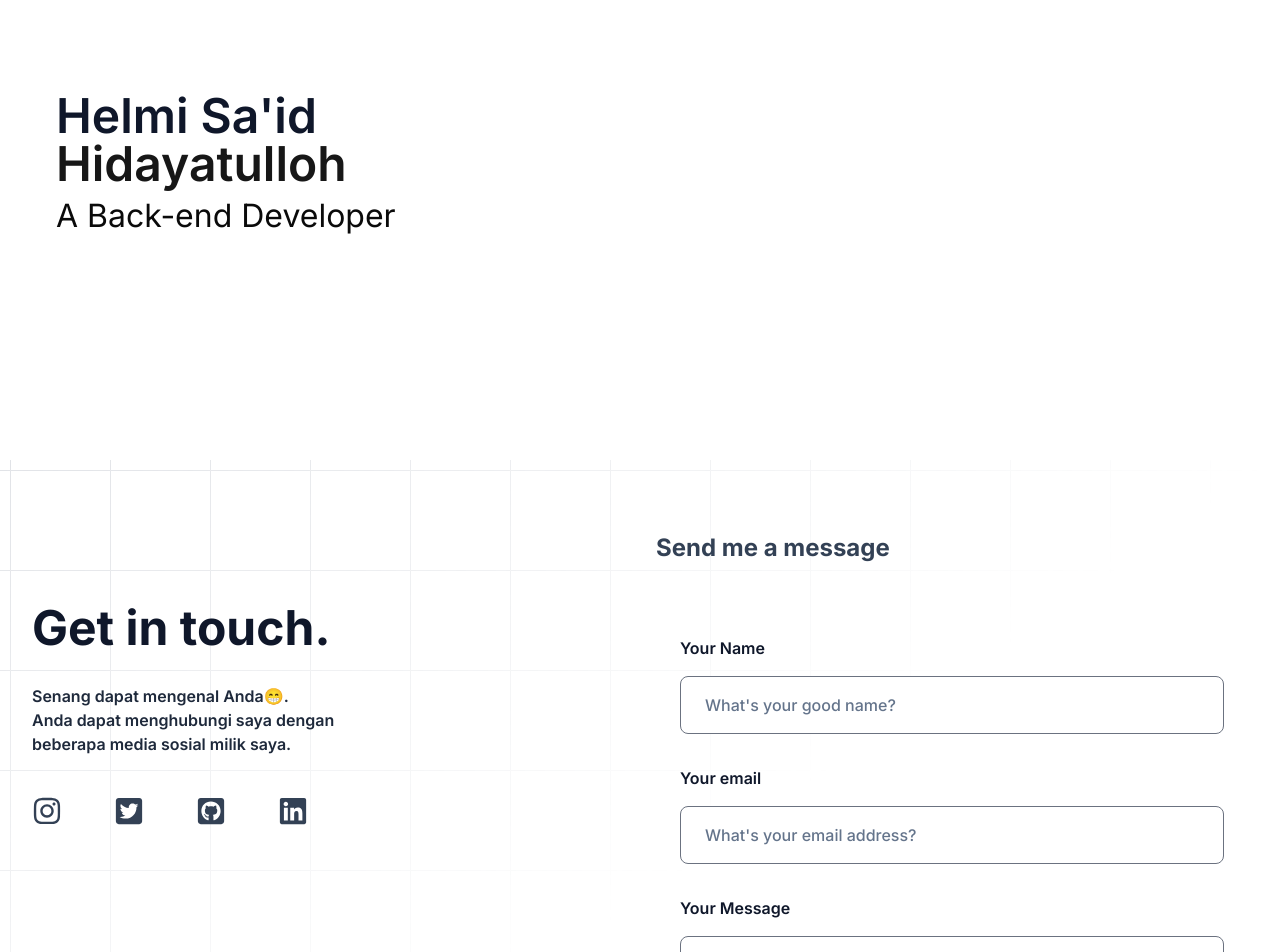
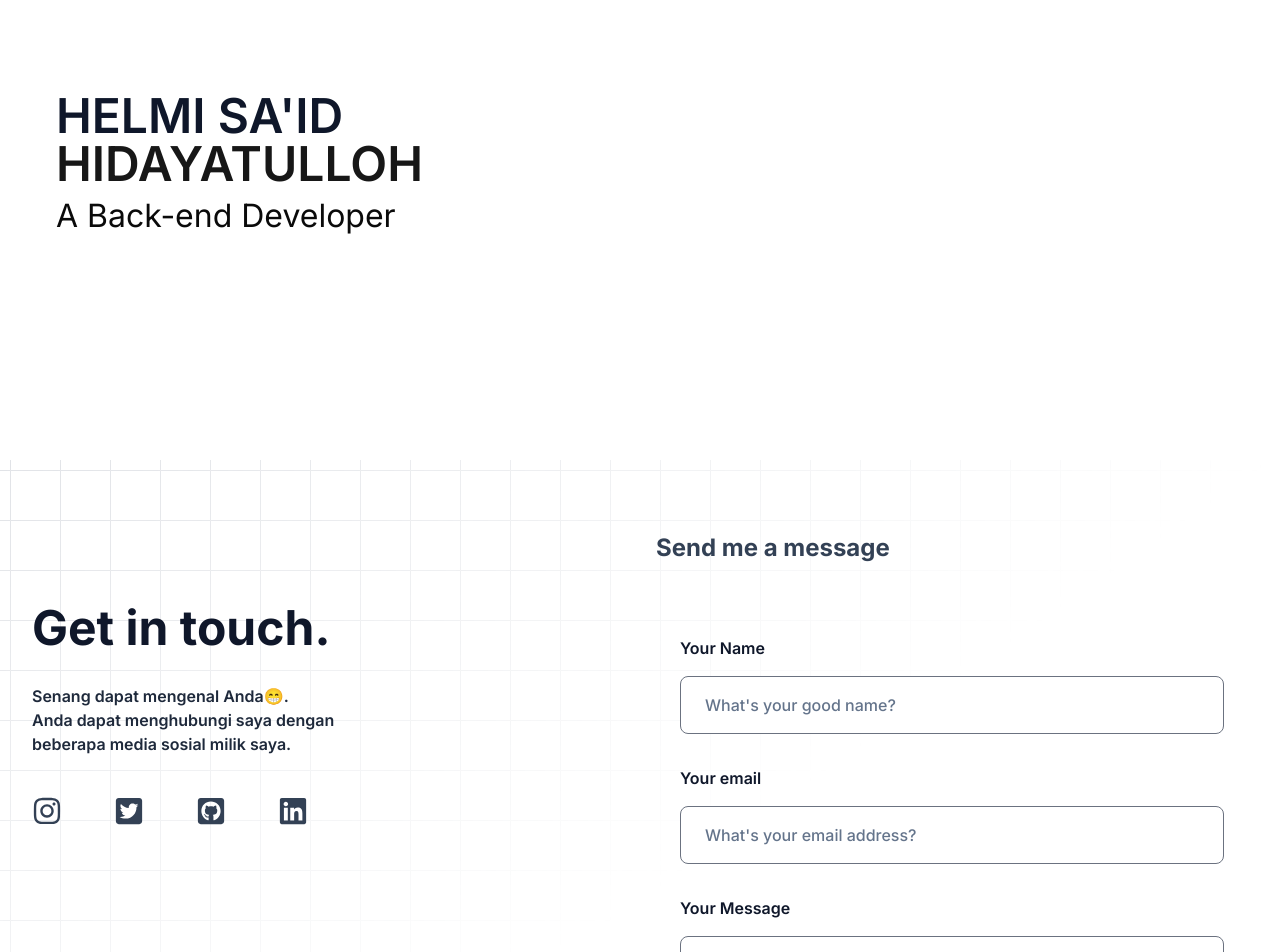
Before and after one commit to helmisaid/portfolio, a Next.js app: page / in a window 1280 px wide. Shown: the part 140-1092 px from the top of the page. Built offline with nearby package versions, Linux system fonts and the light colour scheme.

Commit message:
new change

```diff
--- a/components/footer.js
+++ b/components/footer.js
@@ -106,8 +106,8 @@ const Contact = () => {
     <section id="contact">
       <div className="font-semibold bg-white mx-auto py-16 px-4 relative">
       <GridPattern
-          width={100}
-          height={100}
+          width={50}
+          height={50}
           x={10}
           y={10}
           className={cn(
--- a/components/hero.js
+++ b/components/hero.js
@@ -17,8 +17,8 @@ const Hero = () => {
               className="w-full self-center px-10 md:w-1/2 mb-4 md:mb-0"
             >
               <h1 className="font-semibold font-inter my-1 text-slate-900 text-3xl sm:text-4xl md:text-5xl">
-                Helmi Sa&apos;id{" "}
-                <span className="text-primary">Hidayatulloh</span>
+                HELMI SA&apos;ID{" "}
+                <span className="text-primary">HIDAYATULLOH</span>
               </h1>
               <TypeAnimation
                 sequence={[
```
